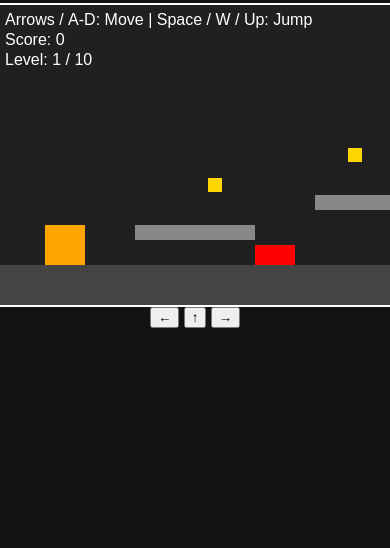
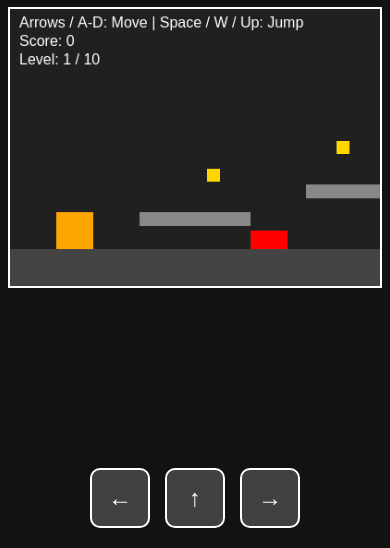
Before and after one commit to rikhaakther/canvas-platformer, a plain HTML site: page index.html in a window 390 px wide. Shown: the part 296-844 px from the top of the page. Drawn offline with Linux system fonts and the light colour scheme.

Commit message:
Update style.css

```diff
--- a/style.css
+++ b/style.css
@@ -2,23 +2,79 @@
 body {
   margin: 0;
   padding: 0;
-    background-color: #121212; /* dark background */
-    color: #ffffff;            /* white text */
+  background-color: #121212;
+  color: #ffffff;
   display: flex;
-    justify-content: center;   /* center horizontally */
-    align-items: center;       /* center vertically */
-    height: 100vh;             /* full viewport height */
-    flex-direction: column;    /* stack items top-to-bottom */
+  justify-content: center;
+  align-items: center;
+  height: 100vh;
+  flex-direction: column;
   font-family: Arial, sans-serif;
+  touch-action: none;
+  overflow: hidden;
 }
 
-  /* Optional: add some space below the title */
+/* Title styling */
 h1 {
   margin-bottom: 20px;
+  font-size: clamp(16px, 4vw, 24px);
 }
 
-  /* Add a simple border and background to the canvas */
+/* Canvas styling */
 #gameCanvas {
   background-color: #1e1e1e;
   border: 2px solid #ffffff;
+  max-width: 100%;
+  max-height: 70vh;
+  width: auto;
+  height: auto;
 }
+
+/* Mobile control buttons */
+#mobileControls {
+  display: none;
+  position: fixed;
+  bottom: 20px;
+  left: 50%;
+  transform: translateX(-50%);
+  z-index: 1000;
+}
+
+.control-row {
+  display: flex;
+  gap: 15px;
+}
+
+.control-btn {
+  width: 60px;
+  height: 60px;
+  font-size: 24px;
+  background-color: rgba(255, 255, 255, 0.2);
+  border: 2px solid white;
+  border-radius: 10px;
+  color: white;
+  touch-action: none;
+  user-select: none;
+  cursor: pointer;
+}
+
+.control-btn:active {
+  background-color: rgba(255, 255, 255, 0.4);
+}
+
+/* Mobile-specific styles */
+@media (max-width: 768px) {
+  h1 {
+    margin-bottom: 10px;
+    font-size: 18px;
+  }
+
+  #gameCanvas {
+    width: 95vw;
+    height: auto;
+  }
+
+  #mobileControls {
+    display: block;
+  }
+}
```
Lines whose indentation alone changed are shown as unchanged.
